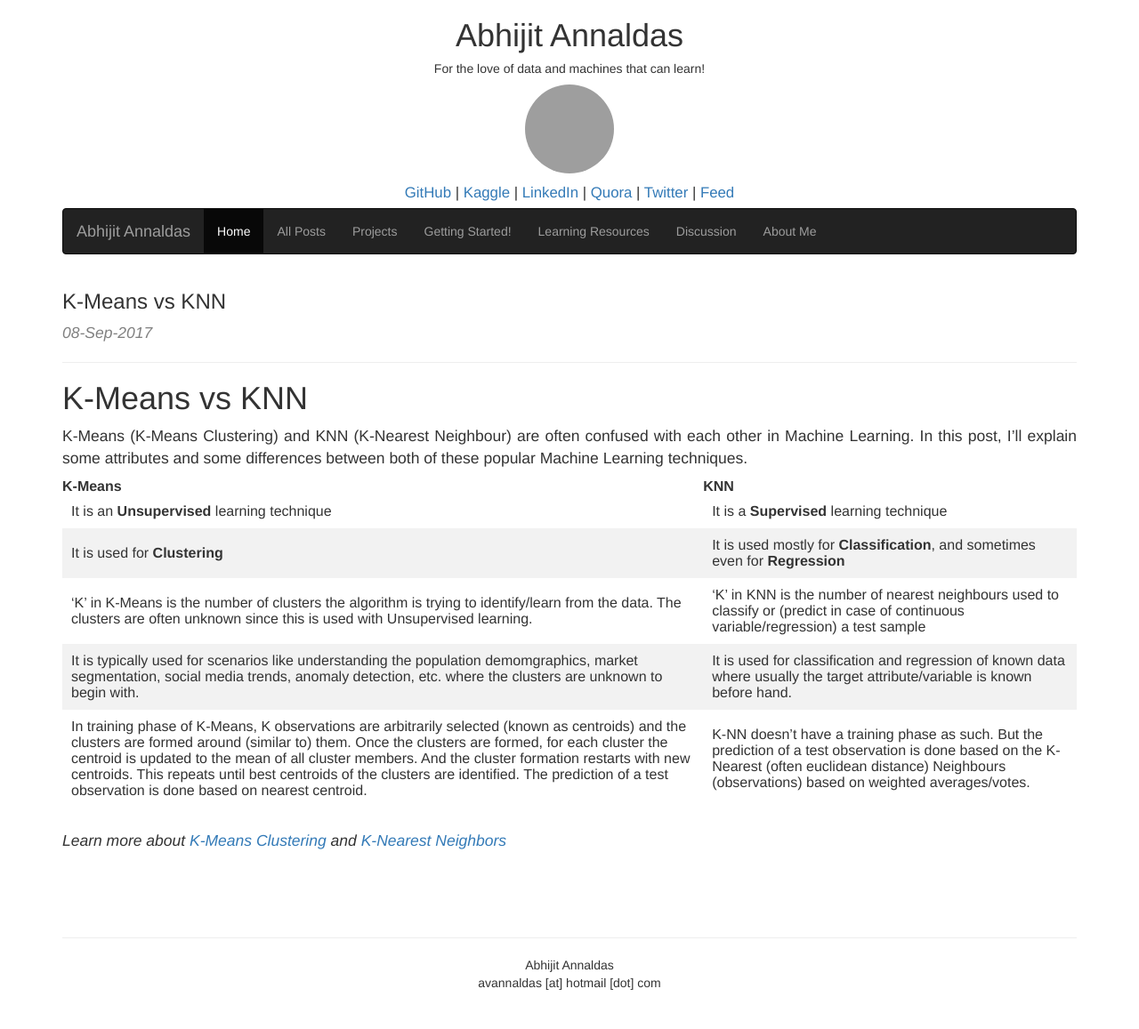
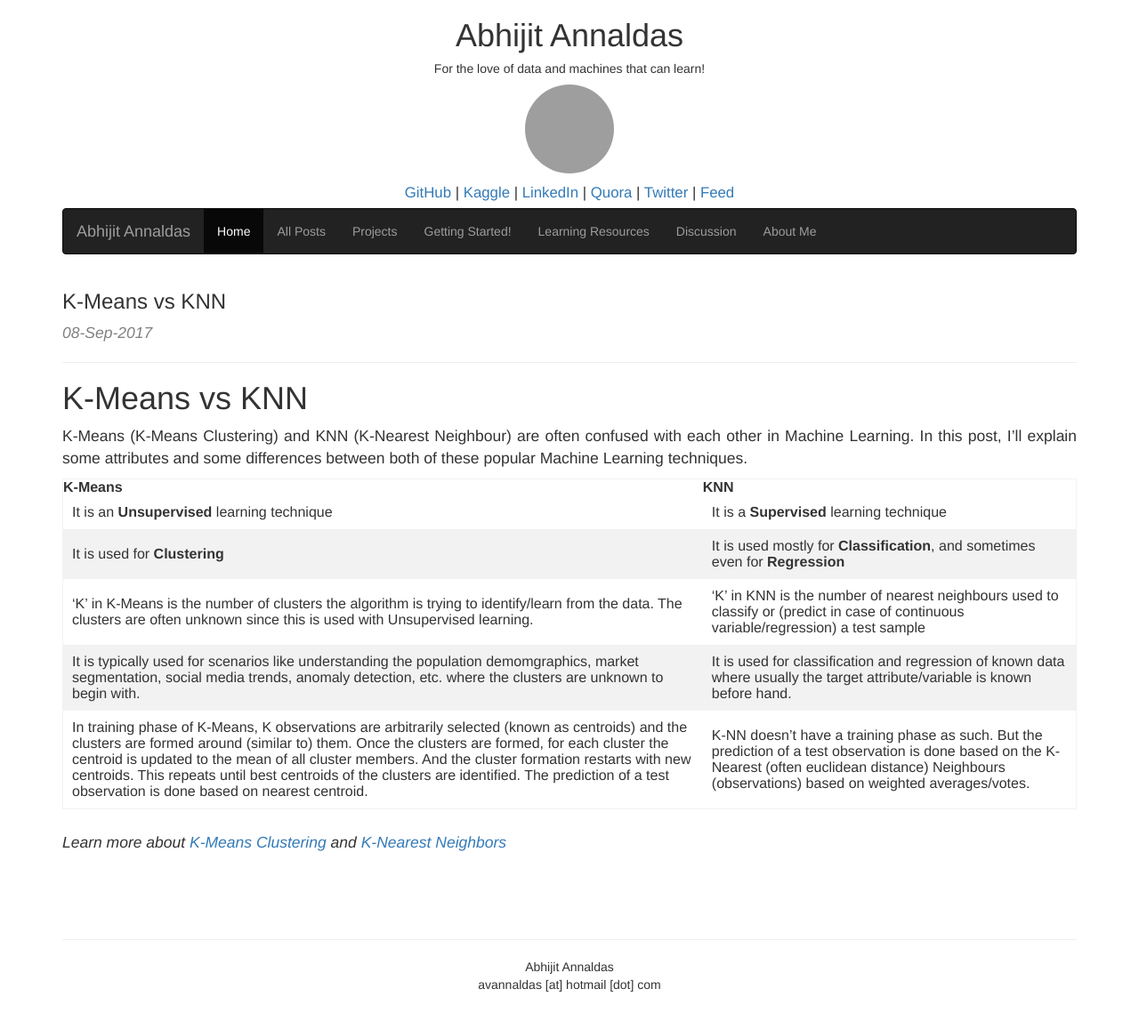
Before and after one commit to devm1023/ML_project, a Jekyll site: the page built from _posts/2017-09-23-kmeans-vs-knn-in-machine-learning.markdown, in a window 1280 px wide. Shown: the whole page at 89% size. Built offline with Jekyll 4.4.1, drawn with Linux system fonts in a browser that asks for light colours; nearby versions of some CDN libraries; comment, search, counter and statistics services are not loaded; grey boxes are pictures that could not be loaded.

Commit message:
Update style.css

```diff
--- a/css/style.css
+++ b/css/style.css
@@ -20,6 +20,7 @@ table {
   border-spacing: 0px;
   border-collapse: separate;
   padding: 0px;
+  border: solid 1px #f2f2f2;
 }
 
 table td {
```
